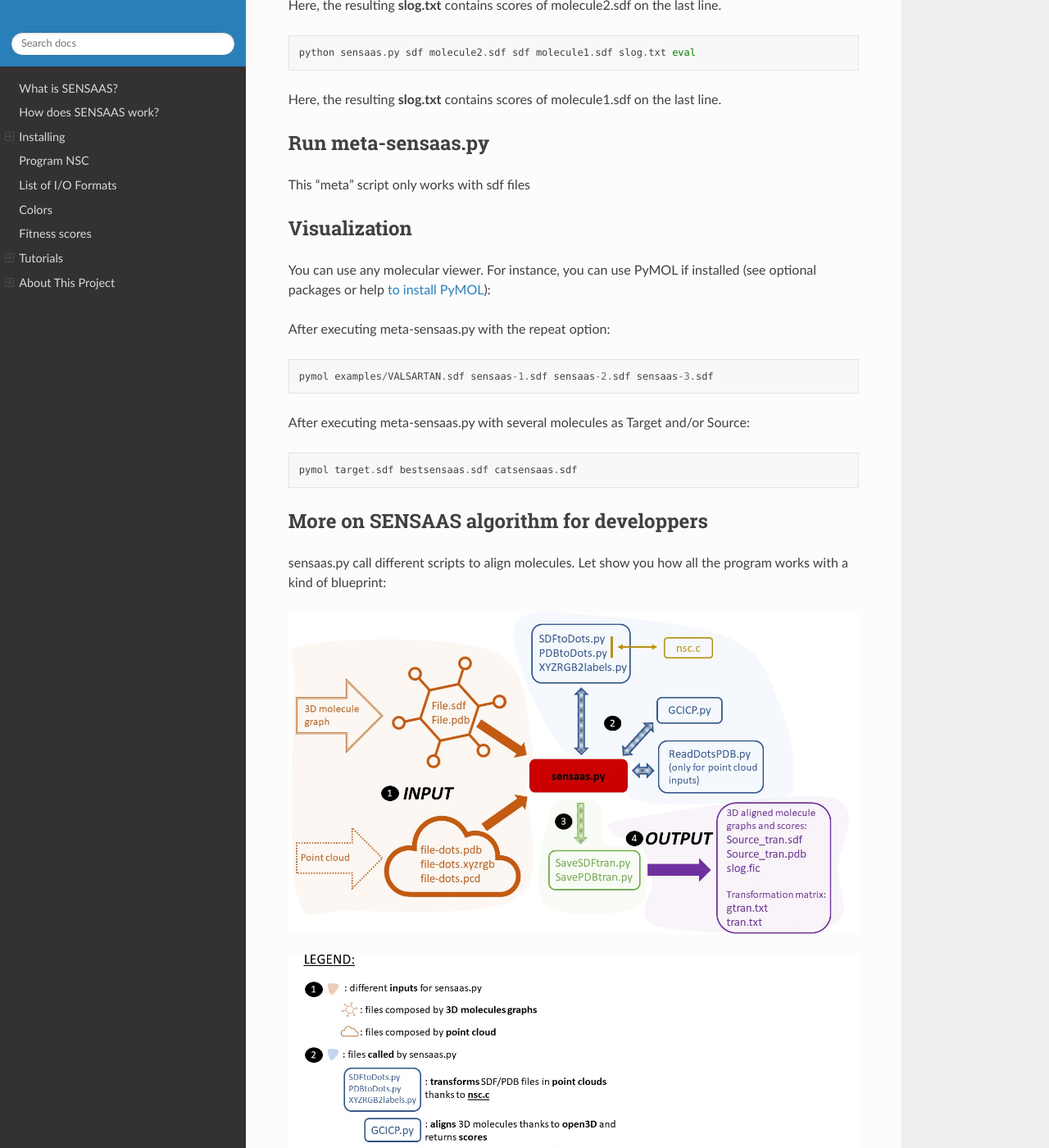
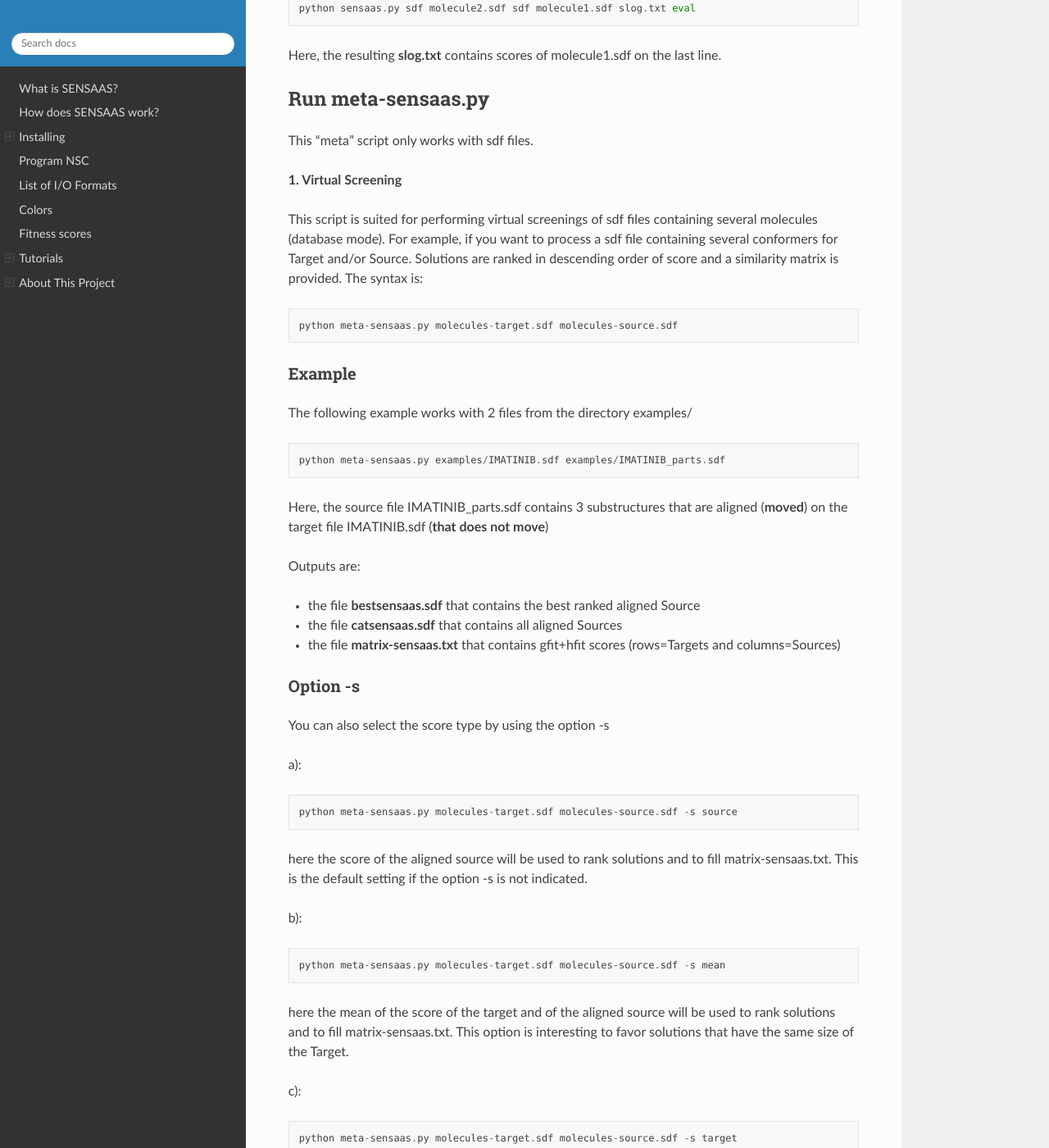
Before and after one commit to SENSAAS/sensaas, a Sphinx documentation site: the page built from docs/index.rst, in a window 1280 px wide and 1400 px high, scrolled down 7329 px. Shown: the whole window at 82% size. Built offline with Sphinx 7.4.7 and the Read the Docs theme 2.0.0, drawn with Linux system fonts in a browser that asks for light colours; some of the changed text lies outside the part shown.

Commit message:
Update index.rst

```diff
--- a/docs/index.rst
+++ b/docs/index.rst
@@ -237,8 +237,8 @@ To align a Source molecule on a Target molecule, the syntax is::
 
    - **eval** evaluates the superimposition "in place" (without aligning)
 
-Example with the optim mode
----------------------------
+Example with the 'optim' mode
+~~~~~~~~~~~~~~~~~~~~~~~~~~~
 
 The following example works with 2 molecules from the directory examples/
 ::
@@ -246,26 +246,28 @@ The following example works with 2 molecules from the directory examples/
 
 Here, the source file IMATINIB_mv.sdf is aligned (**moved**) on the target file IMATINIB.sdf (**that does not move**).
 
-The output file **Source_tran.sdf** contains the aligned (transformed) coordinates of the Source.
+- The output file **Source_tran.sdf** contains the aligned (transformed) coordinates of the Source.
 
-The output file **tran.txt** contains the transformation matrix applied to the Source file.
+- The output file **tran.txt** contains the transformation matrix applied to the Source file.
 
-The **slog.txt** file details results with final scores of the aligned Source molecule on the last line. In the current example, the last line must look like:
+- The **slog.txt** file details results with final scores of the aligned Source molecule on the last line. In the current example, the last line must look like:
 
 	gfit= 1.000 cfit= 0.999 hfit= 0.996 gfit+hfit= 1.996
 
 with gfit and hfit close to the maximum value of 1.00. Indeed, IMATINIB_mv.sdf is the same 3D structure as IMATINIB.sdf but with a different orientation. In such case, SENSAAS perfectly aligns the 2 molecules.
 
 Visualization
--------------
+~~~~~~~~~~~~~
 
 You can use any molecular viewer. For instance, you can use PyMOL if installed (see optional packages) to load the Target, the Source and the aligned Source(s)::
 
 	pymol examples/IMATINIB.sdf examples/IMATINIB_mv.sdf Source_tran.sdf
 
-The evaluation mode
--------------------
-Given 2 molecules, molecule1.sdf and molecule2.sdf
+
+The 'eval' mode
+~~~~~~~~~~~~~~~~~~~
+
+Given 2 molecules, molecule1.sdf and molecule2.sdf, the eval mode evaluates the superimposition "in place" (without aligning)
 ::
 		python sensaas.py sdf molecule1.sdf sdf molecule2.sdf slog.txt eval
 
@@ -279,14 +281,86 @@ Here, the resulting **slog.txt** contains scores of molecule1.sdf on the last li
 Run meta-sensaas.py
 --------------------
 
-This "meta" script only works with sdf files
+This "meta" script only works with sdf files.
 
+**1. Virtual Screening**
+
+This script is suited for performing virtual screenings of sdf files containing several molecules (database mode). For example, if you want to process a sdf file containing several conformers for Target and/or Source. Solutions are ranked in descending order of score and a similarity matrix is provided. The syntax is::
+
+	python meta-sensaas.py molecules-target.sdf molecules-source.sdf
+
+Example
+~~~~~~~~
+
+The following example works with 2 files from the directory examples/
+::
+
+	python meta-sensaas.py examples/IMATINIB.sdf examples/IMATINIB_parts.sdf
+
+Here, the source file IMATINIB_parts.sdf contains 3 substructures that are aligned (**moved**) on the target file IMATINIB.sdf (**that does not move**)
+
+Outputs are:
+
+- the file **bestsensaas.sdf** that contains the best ranked aligned Source
+- the file **catsensaas.sdf** that contains all aligned Sources
+- the file **matrix-sensaas.txt** that contains gfit+hfit scores (rows=Targets and columns=Sources)
+
+
+Option -s
+~~~~~~~~~
+
+You can also select the score type by using the option -s
+
+a)::
+
+	python meta-sensaas.py molecules-target.sdf molecules-source.sdf -s source
+
+here the score of the aligned source will be used to rank solutions and to fill matrix-sensaas.txt. This is the default setting if the option -s is not indicated.
+
+b)::
+
+	python meta-sensaas.py molecules-target.sdf molecules-source.sdf -s mean
+
+here the mean of the score of the target and of the aligned source will be used to rank solutions and to fill matrix-sensaas.txt. This option is interesting to favor solutions that have the same size of the Target.
+
+c)::
+
+	python meta-sensaas.py molecules-target.sdf molecules-source.sdf -s target
+
+here the score of the target will be used to rank solutions and to fill matrix-sensaas.txt.
+
+
+**2. Finding alternate alignments and Clustering**
+
+This option allows to repeat in order to find alternate alignments when they exist as for example when aligning a fragment on a large molecule. The syntax is::
+
+	python meta-sensaas.py target.sdf source.sdf -r 10
+
+here 10 alignments of the Source will be generated and clustered.
+
+Outputs are:
+
+- the file **sensaas-1.sdf** with the best ranked alignment - it contains 2 molecules: first is Target and second the aligned Source
+- the file **sensaas-2.sdf** (if exists) with the second best ranked alignment - it contains 2 molecules: first is Target and second the aligned Source
+- ...
+- file **cat-repeats.sdf** that contains all aligned Sources
+
+
+Example extracted from the publication
+~~~~~~~~~~~~~~~~~~~~~~~~~~~~~~~~~~~~~~
+::
+	python meta-sensaas.py examples/VALSARTAN.sdf examples/tetrazole.sdf -r 100
+
+
+- sensaas-1.sdf contains the self-matching superimposition
+- sensaas-2.sdf contains the bioisosteric superimposition
+- sensaas-3.sdf contains the geometric-only superimposition
 
 
 Visualization
--------------
+~~~~~~~~~~~~~
 
-You can use any molecular viewer. For instance, you can use PyMOL if installed (see optional packages or help `to install PyMOL <https://pymol.org/2/support.html?#installation>`_)::
+You can use any molecular viewer. For instance, you can use PyMOL if installed (see optional packages)
 
 After executing meta-sensaas.py with the repeat option::
 
```
